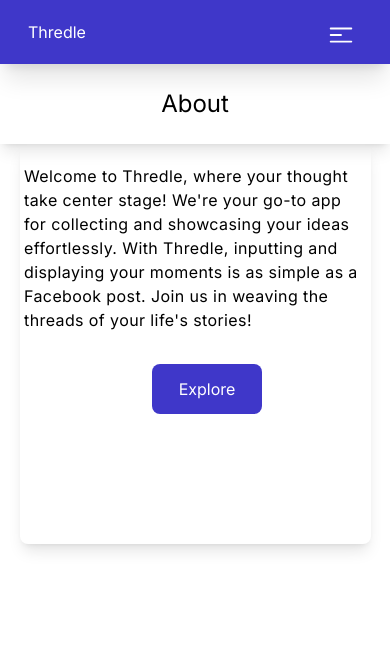
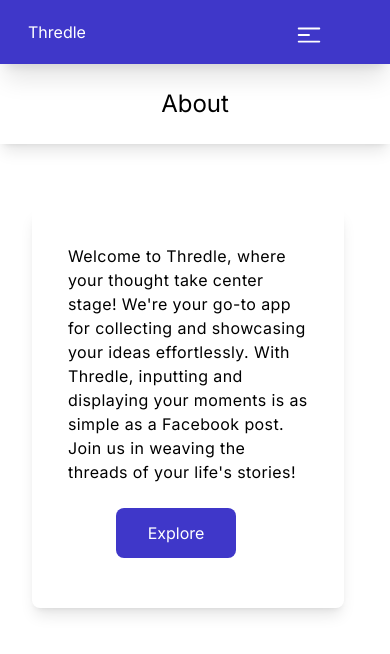
Before and after one commit to divinegodwin/GhostGram, a Next.js app: page /About in a window 390 px wide. Shown: the top 654 px of the page. Built offline with nearby package versions, Linux system fonts and the light colour scheme.

Commit message:
resonsiveness for smaller screen

```diff
--- a/app/Navbar/Navbar.jsx
+++ b/app/Navbar/Navbar.jsx
@@ -22,6 +22,7 @@ export const Navbar = () => {
 
       <div className="nav-icon h-[30px] w-[30px]" onClick={toggleNav}>
         <svg
+        className="nav-icon-icon"
           data-slot="icon"
           fill="none"
           stroke-width="1.5"
--- a/app/globals.css
+++ b/app/globals.css
@@ -40,6 +40,61 @@
     }
 
     ;
+}
+
+@media(max-width:420px){
+    .text-area {
+    width: 16rem;
+    height: 120px;
+    margin-left: -1rem;
+    border-radius: 10px;
+    padding: 10px;
+}
+.post-btn {
+    width: 100px;
+    height: 50px;
+    margin-left: 13rem;
+}
+
+.nav-icon-icon{
+    display: block;
+    width: 30px;
+    margin-left: -2rem;
+}
+
+
+.delete-icon {
+    margin-left: 18rem;
+}
+
+.about-container {
+    width: 80%;
+    margin-left: 2rem;
+    margin-top: 4rem;
+}
+.about-description {
+    padding-left: 2rem;
+    padding-right: 2rem;
+    padding-top: 2rem;
+    font-size: 16px;
+}
+.explore-btn {
+    width: 120px;
+    height: 50px;
+    margin-left: 5rem;
+    margin-top: 1.5rem;
+}
+
+.send-btn{
+    margin-left: 3.8rem;
+    width:250px;
+    height: 50px;
+}
+
+.form-item-container {
+    margin-left: -1rem;
+}
+
 }
 
 @media only screen and (min-width:1024px) {
@@ -149,6 +204,10 @@
     .input{
         width: 400px;
     }
+
+    .delete-icon {
+        margin-left: rem;
+    }
 }
 
 @media (min-width:760px) and (max-width: 900px){
```
